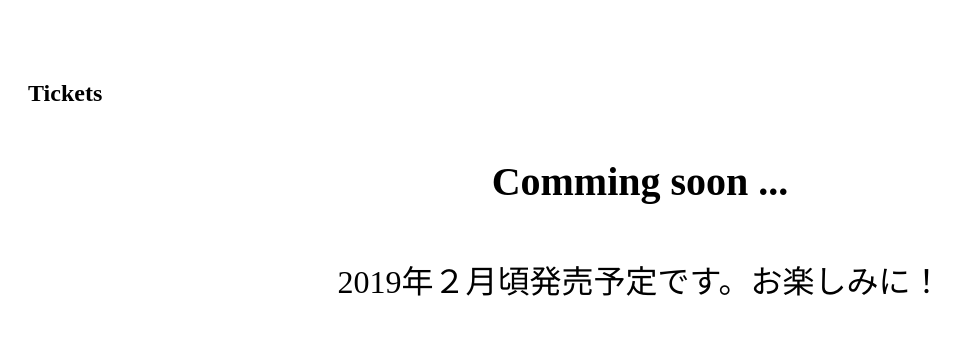
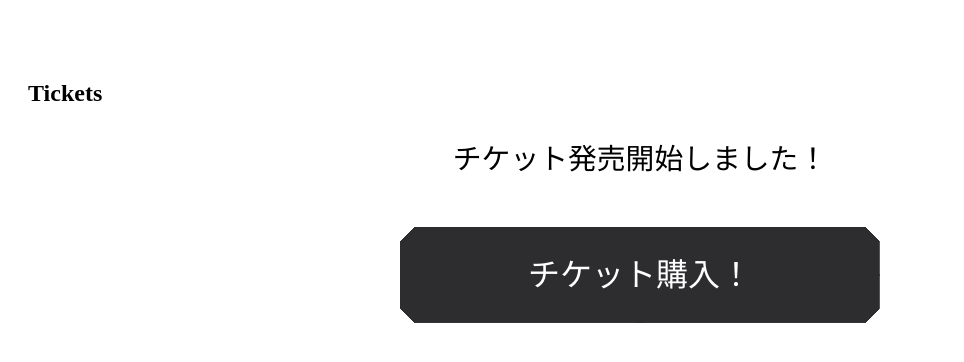
Before and after one commit to yasui05821/kaigi, a Nuxt app: page /-Tickets in a window 1280 px wide. Shown: the top 362 px of the page, without its empty margins (0-964 px from the left). Built offline with nearby package versions, Linux system fonts and the light colour scheme.

Commit message:
チケット販売準備

```diff
--- a/pages/-Tickets.vue
+++ b/pages/-Tickets.vue
@@ -2,8 +2,8 @@
   <section class="p-tickets">
     <div class="container">
       <h2 class="c-title">Tickets</h2>
-      <p class="p-tickets-soon"> Comming soon ...</p>
-      <p class="p-tickets-message"> 2019年２月頃発売予定です。お楽しみに！</p>
+      <p class="p-tickets-message">チケット発売開始しました！</p>
+      <a href="#" target="_blank" class="p-tickets-btn">チケット購入！</a>
     </div>
   </section>
 </template>
@@ -27,10 +27,16 @@
       font-weight: bold;
       margin: 3.2rem 0;
     }
+
     &-message{
+      margin-bottom: 50px;
       text-align: center;
-      font-size: 2rem;
+      font-size: 1.8rem;
       padding: 0 2rem;
+    }
+
+    &-btn {
+      @include btn;
     }
 
   }
```
